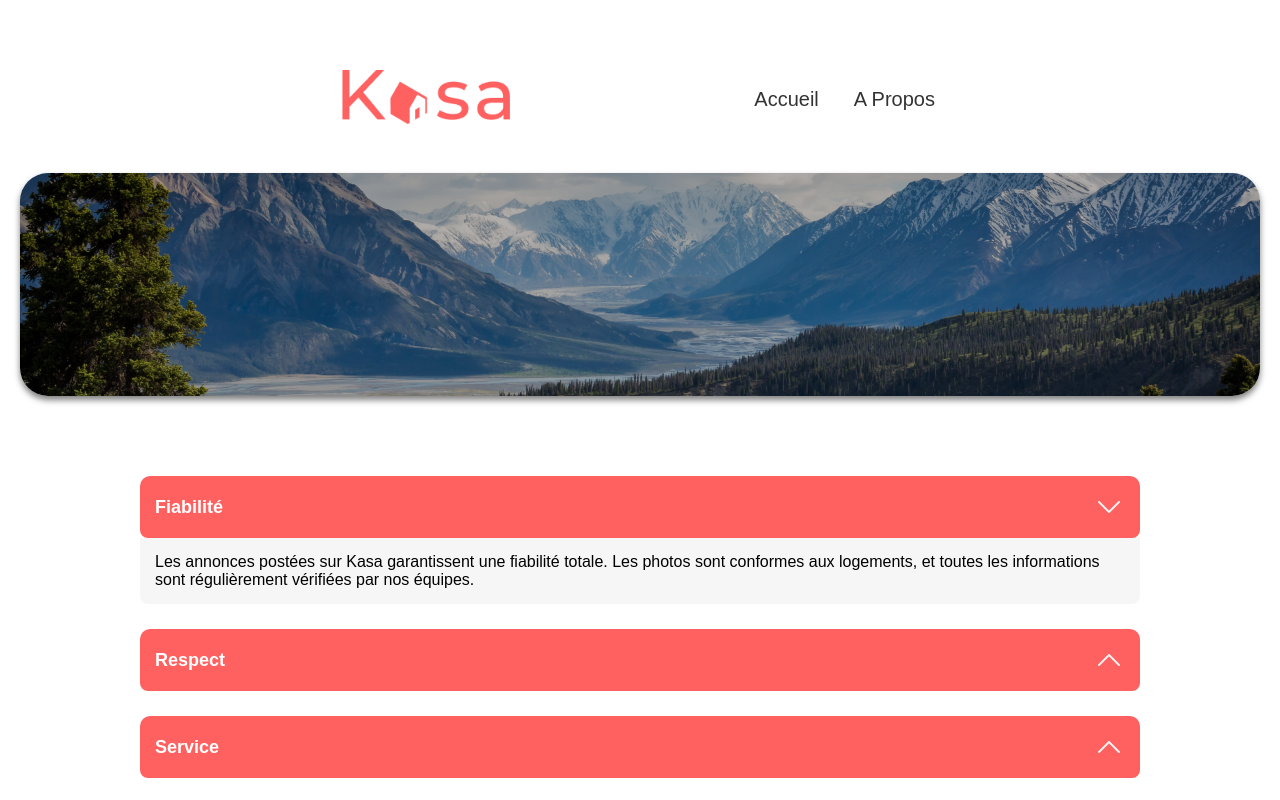
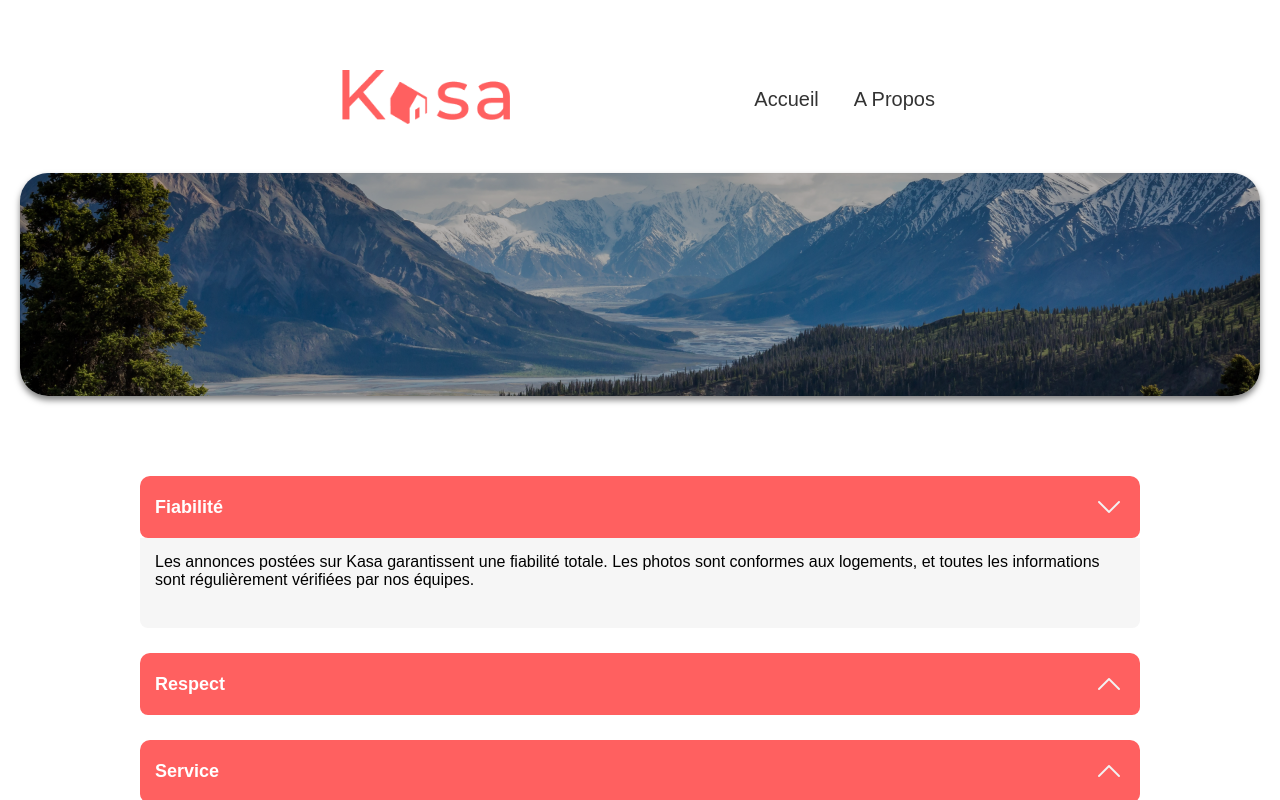
Before and after one commit to Esteban-Pixel02/Projet-React, a React (Vite) app: page /Projet-React/propos in a window 1280 px wide. Both pictures are taken after a click on the button "Fiabilité". Shown: the top 800 px of the page. Built offline with nearby package versions, Linux system fonts and the light colour scheme.

Commit message:
Fix url API

```diff
--- a/package.json
+++ b/package.json
@@ -5,7 +5,7 @@
   "type": "module",
  "scripts": {
   "dev": "vite",
-    "build": "vite build",
+  "build": "vite build --mode production",
   "lint": "eslint .",
   "preview": "vite preview",
   "predeploy": "npm run build",
--- a/src/App.jsx
+++ b/src/App.jsx
@@ -8,7 +8,7 @@ import './assets/Style/App.scss';
 
 function App() {
   return (
-    <Router basename="/Projet-React">  {/* Ajout du basename */}
+    <Router basename="/Projet-React">
       <Routes>
         <Route index element={<Accueil />} />
         <Route path="/propos" element={<Propos />} />
--- a/src/Components/Accordion/Accordion.jsx
+++ b/src/Components/Accordion/Accordion.jsx
@@ -20,7 +20,7 @@ const Accordion = ({ title, content }) => {
       </button>
       {isOpen && (
         <div className="accordion-content">
-          <p>{content}</p>
+          <div>{content}</div>
         </div>
       )}
     </div>
--- a/src/Pages/About/About.scss
+++ b/src/Pages/About/About.scss
@@ -12,6 +12,15 @@
   width: 100%;
   padding: 0 5%;
   flex: 1;
+}
+
+.propos-container {
+  .accordion {
+    .accordion-content {
+      max-height: 90px;
+      overflow-y: auto;
+    }
+  }
 }
 
 .main-content .accordion {
--- a/src/Pages/House/House.jsx
+++ b/src/Pages/House/House.jsx
@@ -16,7 +16,7 @@ import greyStar from '../../assets/Logo/Vector-grey.svg';
 function House() {
   const { id } = useParams();
   const { logements , isLoading } = useLogements();
-  console.log(isLoading);
+
 
   if (isLoading) {
     return <div className="loading">Loading...</div>;
--- a/src/Pages/House/House.scss
+++ b/src/Pages/House/House.scss
@@ -23,6 +23,13 @@ body {
   margin: 20px 0;
   flex-wrap: wrap;
   padding: 0 10px 0 10px;
+}
+
+.accordion .accordion-content {
+  width: 100%; // s'étend à la taille de .accordion
+  height: 174px;
+  max-width: 100%;
+  box-sizing: border-box;
 }
 
 .accordion {
--- a/src/Services/api.js
+++ b/src/Services/api.js
@@ -1,5 +1,6 @@
 export async function getLogements() {
-  const response = await fetch(`${import.meta.env.BASE_URL}annonces.json`);
+  const apiUrl = import.meta.env.VITE_API_URL || "/Projet-React/annonces.json";
+  const response = await fetch(apiUrl);
   if (!response.ok) {
     throw new Error('Erreur lors du chargement des logements');
   }
```
Also changed, not shown: 2 other files (tests, documents, lock files or other folders). Lines whose indentation alone changed are shown as unchanged.
